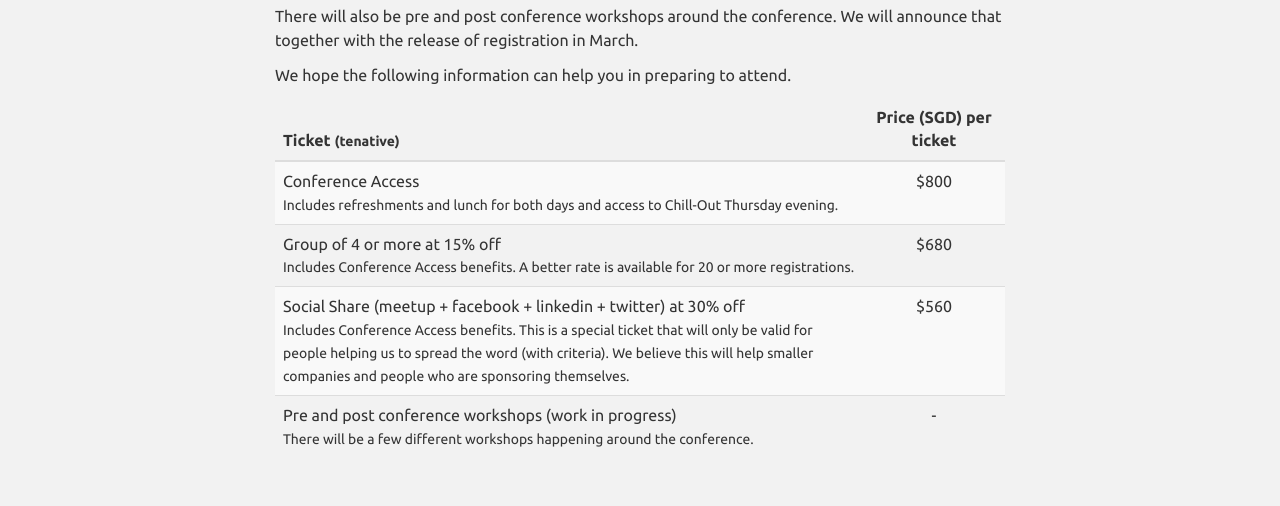
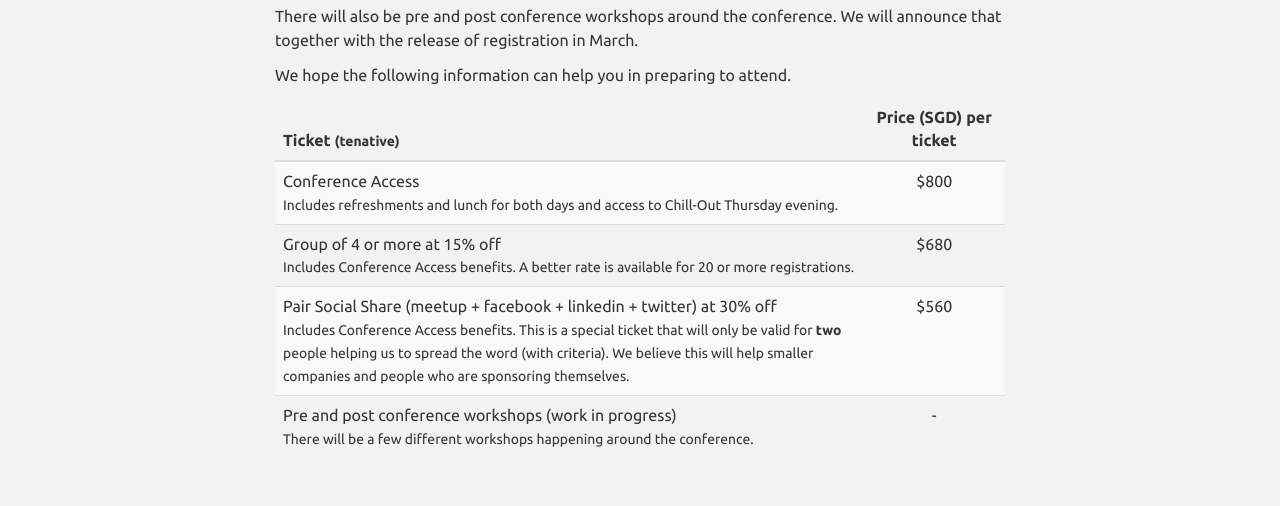
Before and after one commit to agilesingapore/2016, a Jekyll site: the page built from pricing.html, in a window 1280 px wide. Shown: the part 256-762 px from the top of the page. Built offline with Jekyll 4.4.1, drawn with Linux system fonts in a browser that asks for light colours; nearby versions of some CDN libraries; comment, search, counter and statistics services are not loaded.

```diff
--- a/pricing.html
+++ b/pricing.html
@@ -33,9 +33,9 @@ layout: default
             <td>$680</td>
           </tr>
           <tr>
-            <td>Social Share (meetup + facebook + linkedin + twitter) at 30% off<br/>
+            <td>Pair Social Share (meetup + facebook + linkedin + twitter) at 30% off<br/>
               <small>Includes Conference Access benefits. This is a special ticket that will only be
-                valid for people helping us to spread the word (with criteria). We believe this will help smaller companies
+                valid for <strong>two</strong> people helping us to spread the word (with criteria). We believe this will help smaller companies
                 and people who are sponsoring themselves.<small>
             </td>
             <td>$560</td>
```
Also changed, not shown: _data/featured_speakers.yml (+5 -5 lines), images/speakers/danielle_pend.jpg (added).
